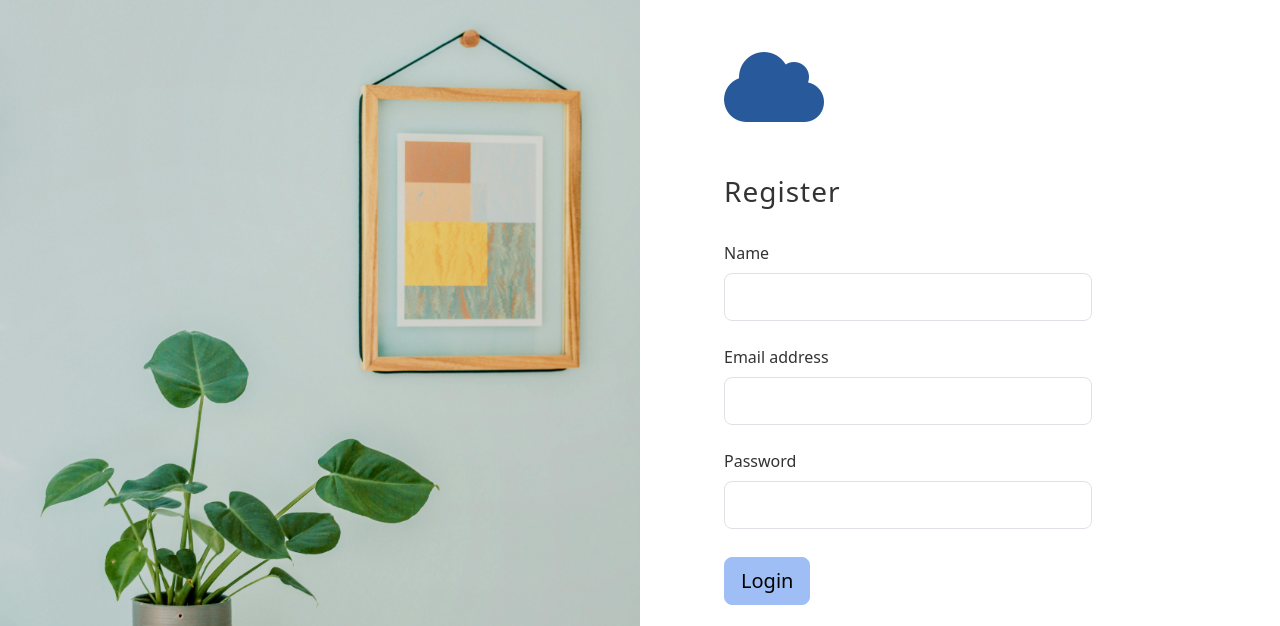
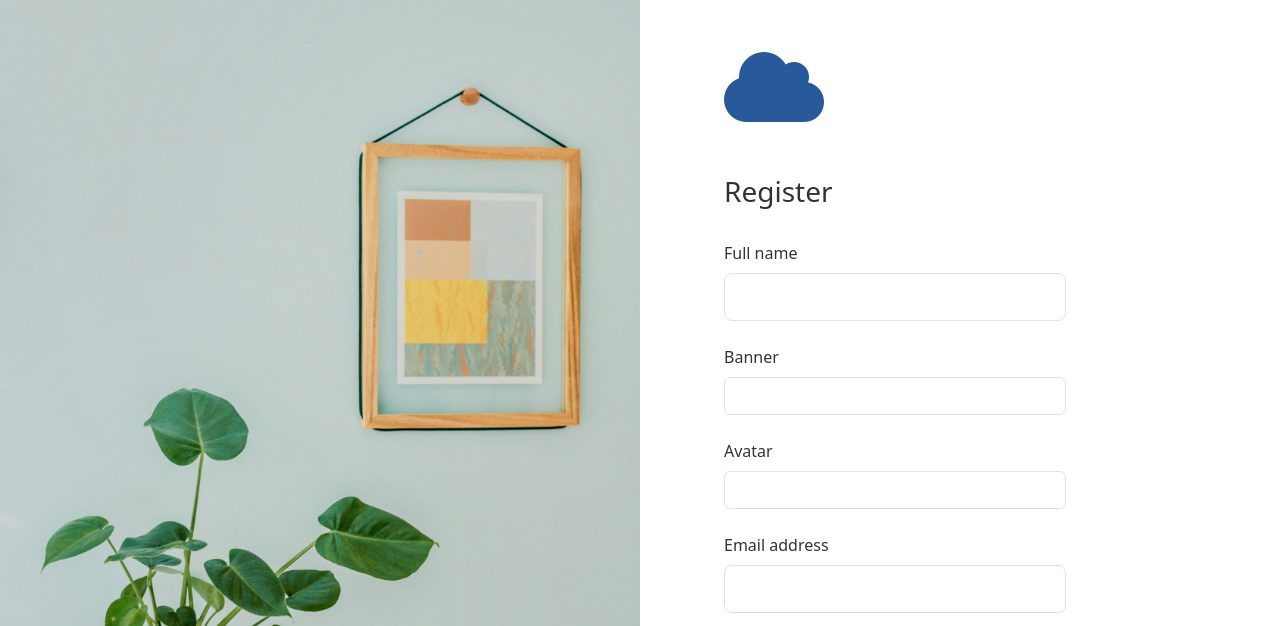
Before and after one commit to VeronicaOS/Semester-Project-2, a website: page pages/register/index.html in a window 1280 px wide. Shown: the part 97-723 px from the top of the page. Drawn offline with nearby package versions, Linux system fonts and the light colour scheme.

Commit message:
form control

```diff
--- a/pages/register/index.html
+++ b/pages/register/index.html
@@ -36,42 +36,85 @@
 
     <!-- REGISTRATION FORM -->
 
-    <section class="vh-100">
+    <section class="h-100">
         <div class="container-fluid">
             <div class="row">
               <div class="col-sm-6 px-0 d-none d-sm-block">
                 <img src="../../img/register.jpg"
-                  alt="Login image" class="w-100 vh-100" style="object-fit: cover; object-position: left;">
+                  alt="" class="w-100 h-100">
               </div>
-            <div class="col-sm-6 text-dark">
+            <div class="h-100 col-sm-6 text-dark">
 
               <div class="px-5 pt-5 ms-xl-4">
                 <i class="fa fa-5x fa-cloud text-primary" aria-hidden="true"></i>
               </div>
 
-              <div class="d-flex align-items-center h-custom-2 px-5 ms-xl-4 mt-5 pt-5 pt-xl-0 mt-xl-n5">
+              <div class="h-100 d-flex align-items-center h-custom-2 px-5 mt-5 ms-xl-4 pt-xl-0 mt-xl-n5">
 
-                <form style="width: 23rem;">
+                <form>
 
-                  <h3 class="fw-normal mb-3 pb-3" style="letter-spacing: 1px;">Register</h3>
+                  <h3 class="fw-normal mb-3 pb-3">Register</h3>
 
                   <div data-mdb-input-init class="form-outline mb-4">
-                    <label class="form-label" for="form2Example18">Name</label>
-                    <input type="email" id="form2Example18" class="form-control form-control-lg" />
+                    <label class="form-label" for="name-input">Full name</label>
+                    <input
+                        type="text"
+                        name="name"
+                        id="name-input"
+                        required
+                        pattern="^[\w]+$"
+                        title="Must only contain lower and upper case letters, numbers and underscore (_). Example: My_user123"
+                        class="form-control form-control-lg"
+                    />
                   </div>
 
                   <div data-mdb-input-init class="form-outline mb-4">
-                    <label class="form-label" for="form2Example18">Email address</label>
-                    <input type="email" id="form2Example18" class="form-control form-control-lg" />
+                    <label class="form-label" for="banner-input">Banner</label>
+                    <input
+                        type="url"
+                        name="banner"
+                        id="banner-input"
+                        class="form-control"
+                    />
                   </div>
 
                   <div data-mdb-input-init class="form-outline mb-4">
-                    <label class="form-label" for="form2Example28">Password</label>
-                    <input type="password" id="form2Example28" class="form-control form-control-lg" />
+                    <label class="form-label" for="avatar-input">Avatar</label>
+                    <input
+                        type="url"
+                        name="avatar"
+                        id="avatar-input"
+                        class="form-control"
+                    />
+                  </div>
+
+                  <div data-mdb-input-init class="form-outline mb-4">
+                    <label class="form-label" for="email-input">Email address</label>
+                    <input
+                        type="text"
+                        name="email"
+                        id="email-input"
+                        required
+                        pattern="^[\w\-.]+@(stud\.)?noroff\.no$"
+                        title="only @(stud)noroff.no domains are allowed to register."
+                        class="form-control form-control-lg"
+                    />
+                  </div>
+
+                  <div data-mdb-input-init class="form-outline mb-4">
+                    <label class="form-label" for="password-input">Password</label>
+                    <input
+                        type="password"
+                        name="password"
+                        id="password-input"
+                        required
+                        minlength="8"
+                        class="form-control form-control-lg"
+                    />
                   </div>
 
                   <div class="pt-1 mb-4">
-                    <button data-mdb-button-init data-mdb-ripple-init class="btn btn-secondary btn-lg btn-block" type="button">Login</button>
+                    <button data-mdb-button-init data-mdb-ripple-init class="btn btn-secondary btn-lg btn-block" type="button">Register</button>
                   </div>
 
                   <p>Want to go back to the log in page? <a href="../login/index.html" class="link-primary">Click here</a></p>
```
Also changed, not shown: pages/login/index.html (+17 -5 lines).
